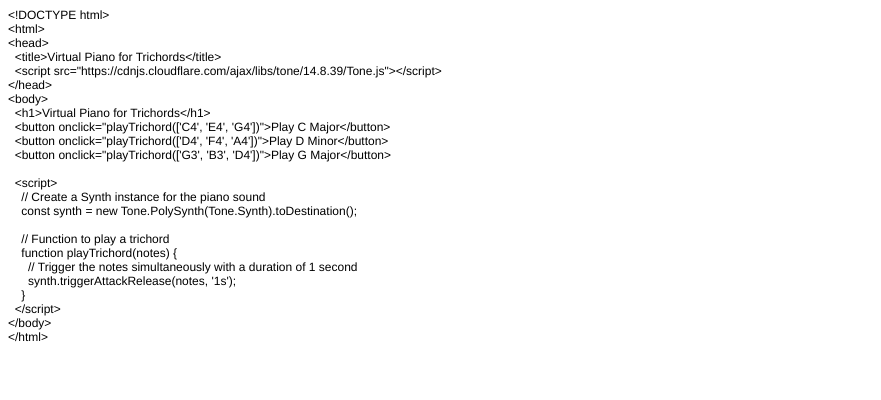
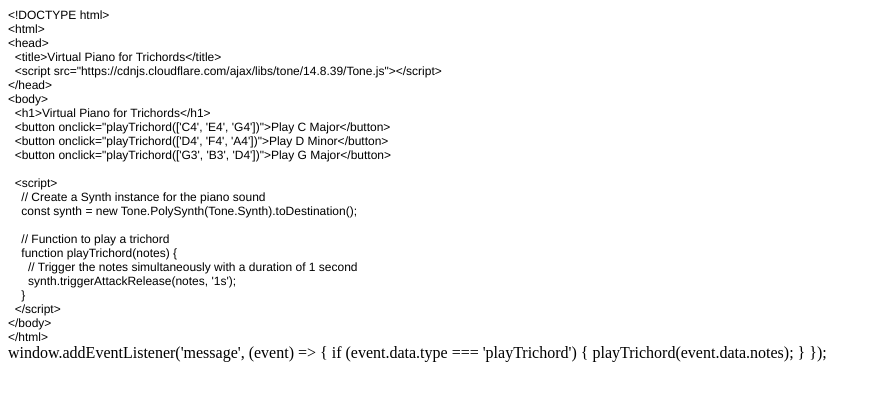
Before and after one commit to jmainsax/piano-thunk, a plain HTML site: page index.html in a window 1280 px wide. Shown: the whole page, without its empty margins (0-881 px from the left). Drawn offline with Linux system fonts and the light colour scheme.

Commit message:
Update index.html

```diff
--- a/index.html
+++ b/index.html
@@ -38,3 +38,8 @@
 <p class="p1">&lt;/html&gt;</p>
 </body>
 </html>
+window.addEventListener('message', (event) => {
+  if (event.data.type === 'playTrichord') {
+    playTrichord(event.data.notes);
+  }
+});
```
